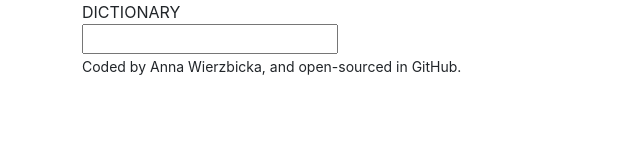
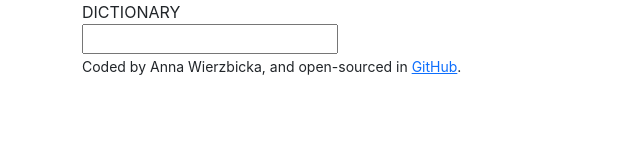
Before and after one commit to AnnaOW/dictionary-app-react, a React (Create React App) app: page / in a window 1280 px wide. Shown: the top 160 px of the page, without its empty margins (0-640 px from the left). Built offline with nearby package versions, Linux system fonts and the light colour scheme.

Commit message:
Added GitHub link

```diff
--- a/src/App.js
+++ b/src/App.js
@@ -10,7 +10,8 @@ function App() {
           <Dictionary />
         </main>
         <small className="App-footer">
-          Coded by Anna Wierzbicka, and open-sourced in <a>GitHub</a>.
+          Coded by Anna Wierzbicka, and open-sourced in{" "}
+          <a href="https://github.com/AnnaOW/dictionary-app-react">GitHub</a>.
         </small>
       </div>
     </div>
```
